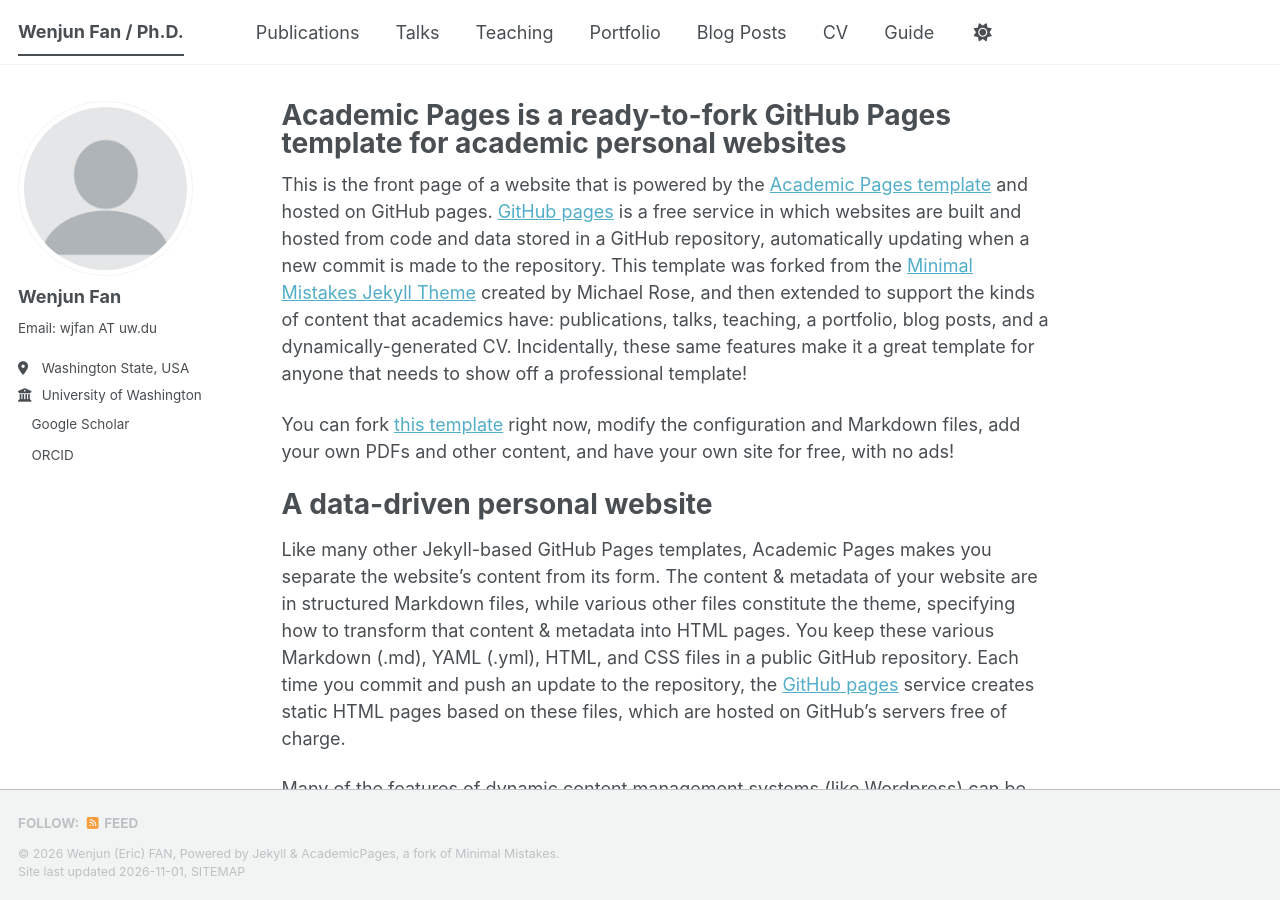
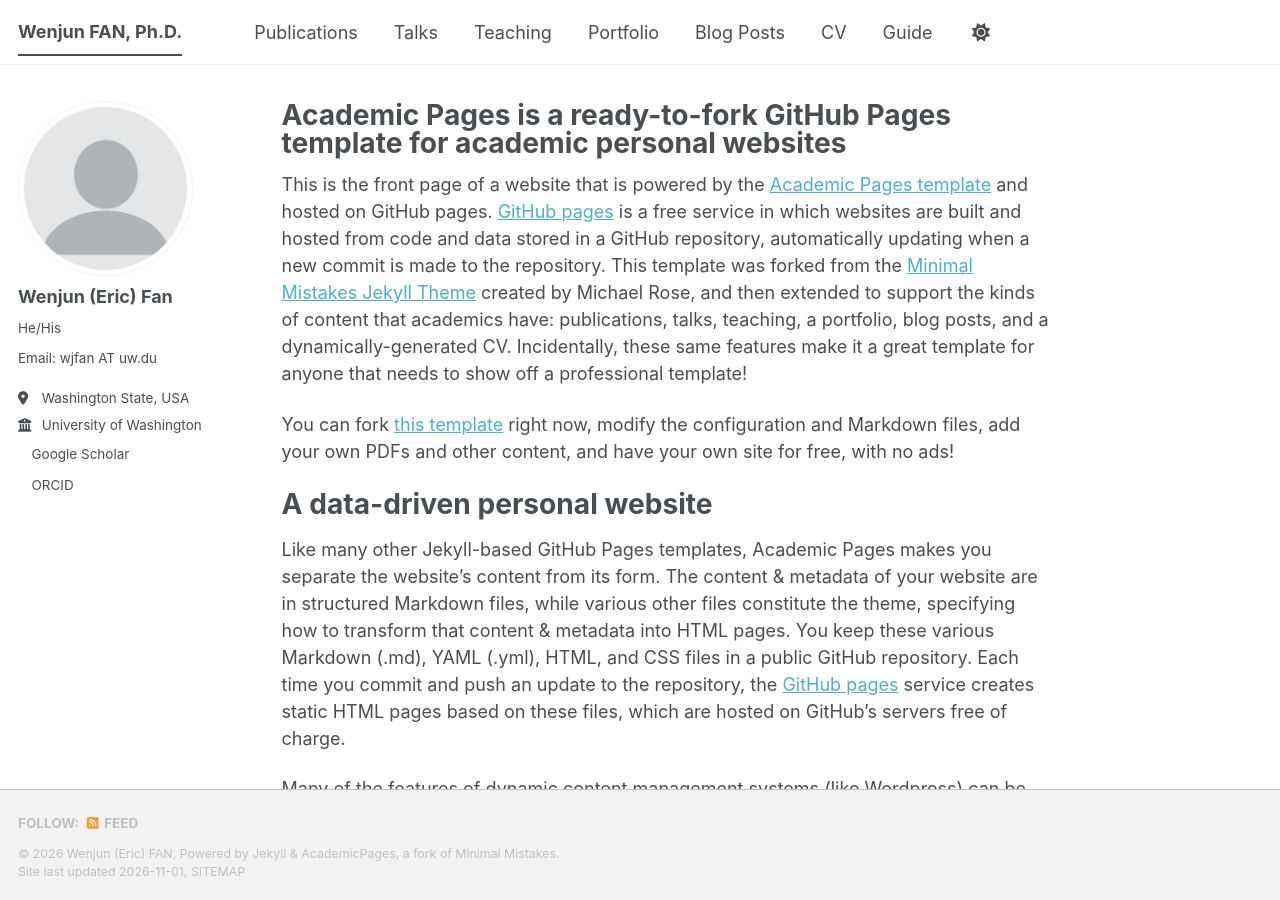
Before and after one commit to fanwj2010/fanwj2010.github.io, a Jekyll site: the page built from _pages/about.md, in a window 1280 px wide and 900 px high. Built offline with Jekyll 4.4.1, drawn with Linux system fonts in a browser that asks for light colours; a script bundle is joined from its source files by our own code; a style sheet for code colours, icons or effects is not loaded.

Commit message:
Update _config.yml

```diff
--- a/_config.yml
+++ b/_config.yml
@@ -9,7 +9,7 @@
 # Basic Site Settings
 locale                   : "en-US"
 site_theme               : "default" # The available themes options are "default", "air", "sunrise", "mint", "dirt" and "contrast"
-title                    : "Wenjun Fan / Ph.D."
+title                    : "Wenjun FAN, Ph.D."
 title_separator          : "-"
 name                     : &name "Wenjun (Eric) FAN"
 description              : &description "Your Name's academic portfolio"   # Update this with a general description of your site, this is the default if not overridden by a page
@@ -24,8 +24,8 @@
 author:
   # Biographic information
   avatar           : "profile.png"
-  name             : "Wenjun Fan"
-  pronouns         : # example: "she/her"
+  name             : "Wenjun (Eric) Fan"
+  pronouns         : "He/His" # example: "she/her"
   bio              : "Email: wjfan AT uw.du"
   location         : "Washington State, USA"
   employer         : "University of Washington"
```
